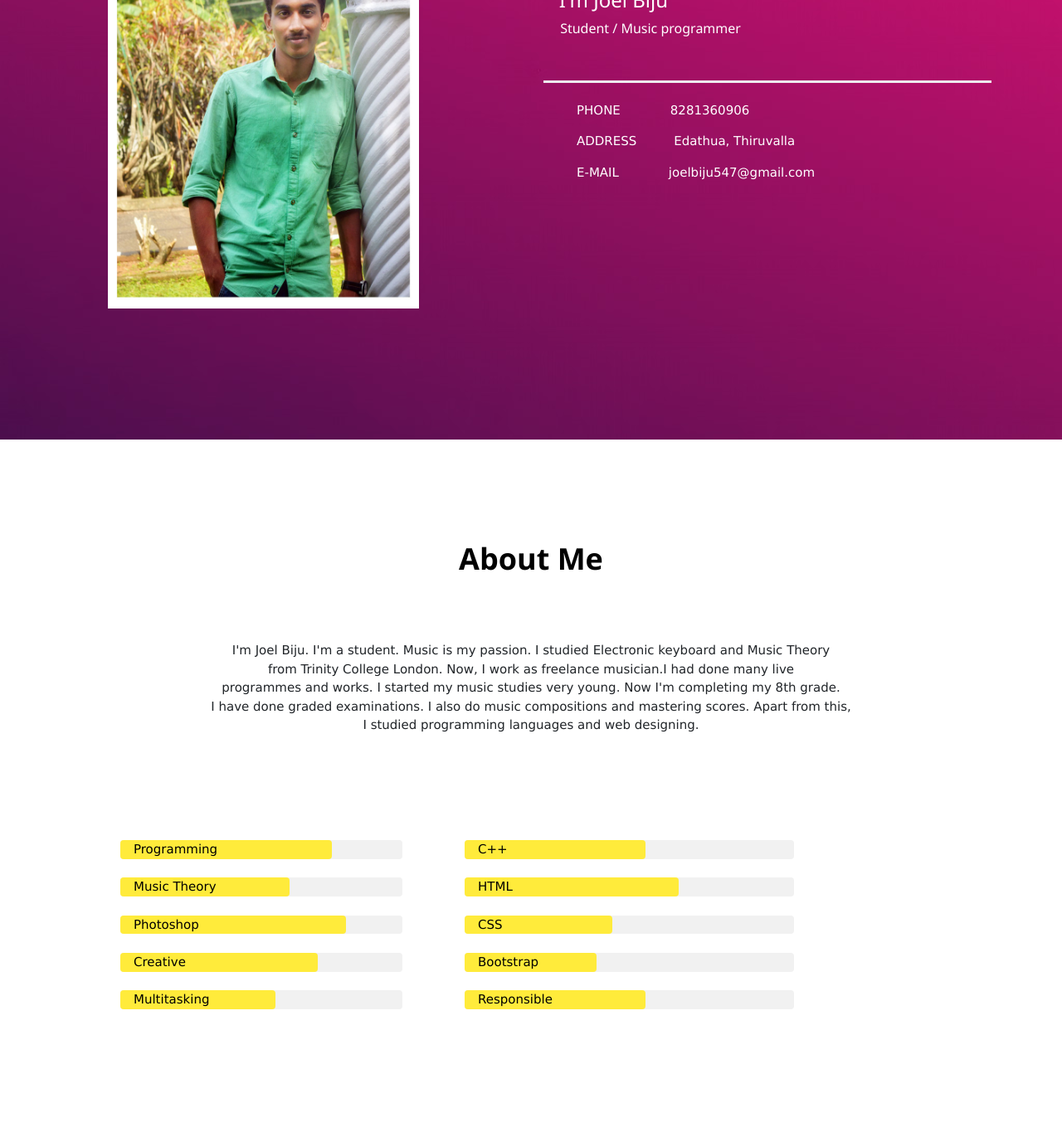
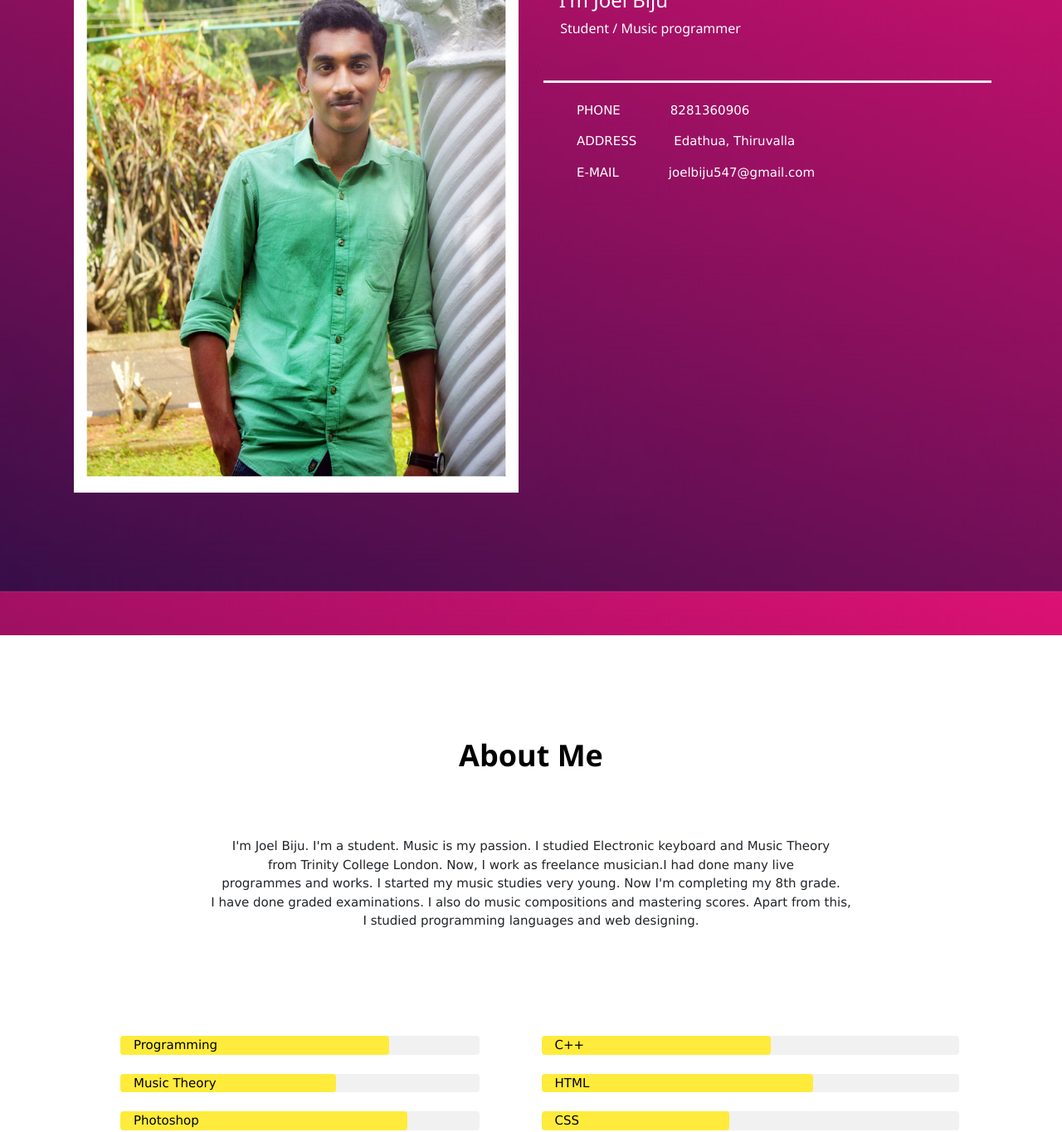
Before and after one commit to joelbiju/Joel-Static, a plain HTML site: page index.html in a window 1280 px wide. Shown: the part 247-1612 px from the top of the page at 83% size. Drawn offline with nearby package versions, Linux system fonts and the light colour scheme.

Commit message:
update index

```diff
--- a/index.html
+++ b/index.html
@@ -1,5 +1,6 @@
 <!DOCTYPE html>
 <html lang="en">
+
 <head>
     <meta charset="UTF-8">
     <meta name="viewport" content="width=device-width, initial-scale=1.0">
@@ -10,9 +11,10 @@
     <link href="./Modern CV a Personal Website_files/bootstrap.css" rel="stylesheet" type="text/css" media="all">
     <link rel="stylesheet" href="./Modern CV a Personal Website_files/swipebox.css">
     <link rel="stylesheet" href="https://www.w3schools.com/w3css/4/w3.css">
+</head>
 
-  </head>
 <body>
+    <div class="main-bg">
         <nav class="navbar navbar-expand-lg navbar-light bg-light">
             <img class="backimg" src="jlogo2.png" alt="" srcset="">
             <a class="navbar-brand" href="#">Joel Biju</a>
@@ -36,20 +38,12 @@
                 </ul>
             </div>
         </nav>
-
-
         <div class="container">
-
             <div class="row">
-
                 <div class="col-xs-12 col-lg-6">
-
-        <img src="My-photo.jpg" alt="" srcset="" class="img-responsive pt-5 pl-5" width="420" height="550">
-
+                    <img src="My-photo.jpg" alt="" srcset="" class="img-responsive pt-5 pl-1 pb-3" width="100%" height="100%">
                 </div>
-
                 <div class="col-xs-12 col-md-6 pt-8" style="color: white;">
-
                     <h2>Hello,</h2>
                     <h3>&nbsp;&nbsp; I'm Joel Biju</h3>
                     <h6>&emsp; Student / Music programmer</h6>
@@ -58,25 +52,21 @@
                     <li>
                         <ul class="address">
                             <li><b>PHONE&emsp;&emsp;&emsp;&emsp;8281360906</b></li>
-
                         </ul>
                     </li>
                     <li>
                         <ul class="address">
                             <li><b>ADDRESS&emsp;&emsp;&emsp;Edathua, Thiruvalla</b></li>
-
                         </ul>
                     </li>
                     <li>
-              <ul class="address">
+                        <ul class="address" style="padding-bottom: 30px;">
                             <li><b>E-MAIL&emsp;&emsp;&emsp;&emsp;joelbiju547@gmail.com</b></li>
-
                         </ul>
                     </li>
                 </div>
-
             </div>
-
+        </div>
     </div>
     <br>
     <br>
@@ -85,7 +75,6 @@
     <br>
     <br>
     <br>
-
     <div class="aboutt">
         <br>
         <br>
@@ -111,121 +100,82 @@
                 languages and web designing.
             </p>
         </div>
-
         <br>
         <br>
         <br>
         <br>
+        <section>
             <div class="container">
-    <div class="progressbar1 col-lg-4 ml-5">
-
+                <div class="progressbar1 col-lg-5 ml-5">
                     <br>
                     <div class="w3-light-grey w3-round">
-
-        <div class="w3-container w3-round w3-yellow" style="width: 75%;" >Programming</div>
+                        <div class="w3-container w3-round w3-yellow" style="width: 75%;">Programming</div>
                     </div>
-
                     <br>
-
                     <div class="w3-light-grey w3-round">
-
                         <div class="w3-container w3-round w3-yellow" style="width: 60%;">Music Theory</div>
                     </div>
-
                     <br>
-
                     <div class="w3-light-grey w3-round">
-
                         <div class="w3-container w3-round w3-yellow" style="width: 80%;">Photoshop</div>
                     </div>
-
                     <br>
-
                     <div class="w3-light-grey w3-round">
-
                         <div class="w3-container w3-round w3-yellow" style="width: 70%;">Creative</div>
                     </div>
-
                     <br>
-
                     <div class="w3-light-grey w3-round">
-
                         <div class="w3-container w3-round w3-yellow" style="width: 55%;">Multitasking</div>
                     </div>
-
                 </div>
             </div>
-
-
-
-    <div class="progressbar2 col-lg-4 ml-5">
-
+            <div class="progressbar2 col-lg-5 ml-5">
                 <br>
                 <div class="w3-light-grey w3-round">
-
-        <div class="w3-container w3-round w3-yellow" style="width: 55%;" >C++</div>
+                    <div class="w3-container w3-round w3-yellow" style="width: 55%;">C++</div>
                 </div>
-
                 <br>
-
                 <div class="w3-light-grey w3-round">
-
                     <div class="w3-container w3-round w3-yellow" style="width: 65%;">HTML</div>
                 </div>
-
                 <br>
-
                 <div class="w3-light-grey w3-round">
-
                     <div class="w3-container w3-round w3-yellow" style="width: 45%;">CSS</div>
                 </div>
-
                 <br>
-
                 <div class="w3-light-grey w3-round">
-
                     <div class="w3-container w3-round w3-yellow" style="width: 40%;">Bootstrap</div>
                 </div>
-
                 <br>
-
                 <div class="w3-light-grey w3-round">
-
                     <div class="w3-container w3-round w3-yellow" style="width: 55%;">Responsible</div>
                 </div>
-
-
             </div>
-
+        </section>
         <br><br><br><br><br><br><br><br><br><br><br><br><br>
         <br><br><br><br><br><br><br><br><br><br>
         <div style="background: url(Background-full.jpg);">
             <br>
             <br>
             <h1 class="text-center" style="color: white;" id="works"><b>Works</b></h1>
-
             <br>
             <br>
             <h3 class="ml-5" style="color: white;"><b>We do,</b></h3>
-
             <br>
             <br>
             <img class="worksphoto col-md-4" src="Music concert.jpg" alt="" srcset="">
             <br>
             <h3 style="color: white; text-align: center;"><b>Music Concert</b></h3>
             <br><br><br>
-
             <img class="worksphoto col-md-4" src="Studio works.jpg" alt="" srcset="">
             <br>
             <h3 style="color: white; text-align: center;"><b>Studio Works</b></h3>
             <br><br><br>
-
             <img class="worksphoto col-md-4" src="Mix and mastering.jpg" alt="" srcset="">
             <br>
             <h3 style="color: white; text-align: center;"><b>Mix and Mastering</b></h3>
             <br><br><br>
         </div>
-
         <div class="contact-section" id="Contact">
             <div class="inner-width">
                 <br><br>
@@ -244,14 +194,10 @@
             <img src="footerlogo.png" alt="" srcset="" style="width: 5%;">
             <p>Joel creation works</p>
         </div>
-
-
     </div>
-
-
-
     <script src="https://code.jquery.com/jquery-3.5.1.slim.min.js" integrity="sha384-DfXdz2htPH0lsSSs5nCTpuj/zy4C+OGpamoFVy38MVBnE+IbbVYUew+OrCXaRkfj" crossorigin="anonymous"></script>
     <script src="https://cdn.jsdelivr.net/npm/popper.js@1.16.0/dist/umd/popper.min.js" integrity="sha384-Q6E9RHvbIyZFJoft+2mJbHaEWldlvI9IOYy5n3zV9zzTtmI3UksdQRVvoxMfooAo" crossorigin="anonymous"></script>
     <script src="https://stackpath.bootstrapcdn.com/bootstrap/4.5.0/js/bootstrap.min.js" integrity="sha384-OgVRvuATP1z7JjHLkuOU7Xw704+h835Lr+6QL9UvYjZE3Ipu6Tp75j7Bh/kR0JKI" crossorigin="anonymous"></script>
 </body>
+
 </html>
```
Lines whose indentation alone changed are shown as unchanged.
